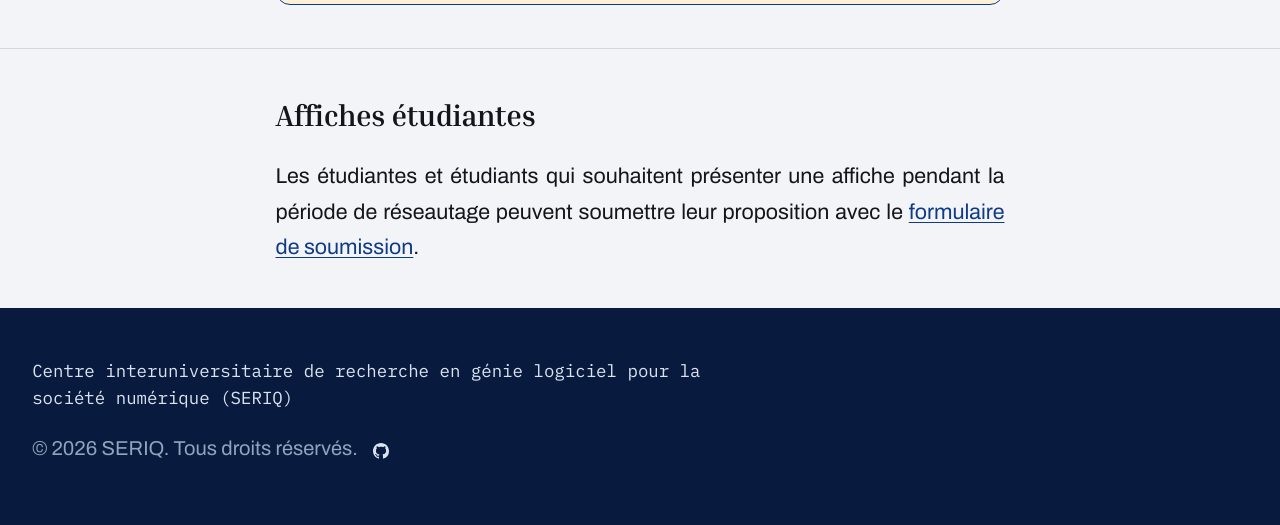
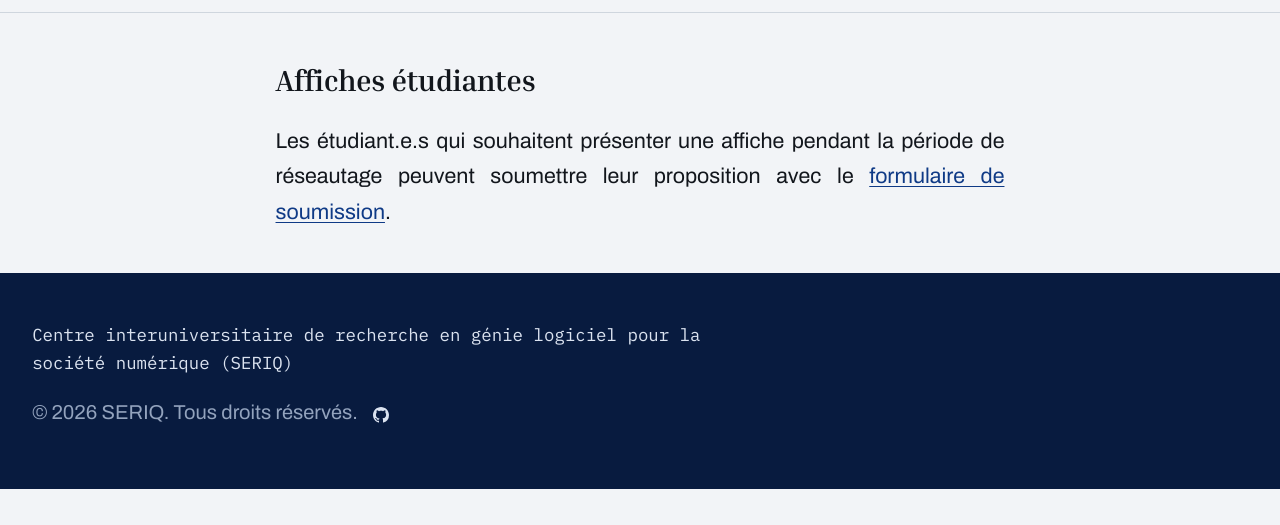
Before and after one commit to seriq-ca/seriq-ca.github.io, a Jekyll site: the page built from _events/2026-10-29-rentree-seriq.md, in a window 1280 px wide and 900 px high, scrolled down 2795 px, cut to the strip 375-900 px from the top of the window. Built offline with Jekyll 4.4.1, drawn with Linux system fonts in a browser that asks for light colours; after the commit the page ends 3659 px from its top, so only the background shows below that; some of the changed text lies outside the part shown.

```diff
--- a/_data/i18n/fr.yml
+++ b/_data/i18n/fr.yml
@@ -56,11 +56,11 @@ about:
 
 people:
   lede: >-
-    Les chercheuses et chercheurs du Centre dans ses quatre établissements
+    Les chercheur.euse.s du Centre dans ses quatre établissements
     partenaires.
   list_heading: Membres
   roles:
-    director: Directeur
+    director: Directeur.rice
 
 events:
   archive_kicker: Rencontre SEMTL
--- a/_events/2026-10-29-rentree-seriq.md
+++ b/_events/2026-10-29-rentree-seriq.md
@@ -66,7 +66,7 @@ summary: >-
         largement des sujets abordés.
       </li>
       <li>
-        Des représentantes et représentants des universités prennent ensuite
+        Des représentant.e.s des universités prennent ensuite
         la parole.
       </li>
       <li>
@@ -87,7 +87,7 @@ summary: >-
   <div class="wrap">
     <h2>Affiches étudiantes</h2>
     <p>
-      Les étudiantes et étudiants qui souhaitent présenter une affiche pendant
+      Les étudiant.e.s qui souhaitent présenter une affiche pendant
       la période de réseautage peuvent soumettre leur proposition avec le
       <a href="https://forms.gle/jUGuScfx11nuFTti7">formulaire de soumission</a>.
     </p>
```
Also changed, not shown: membres/index.md (+1 -1 lines).
